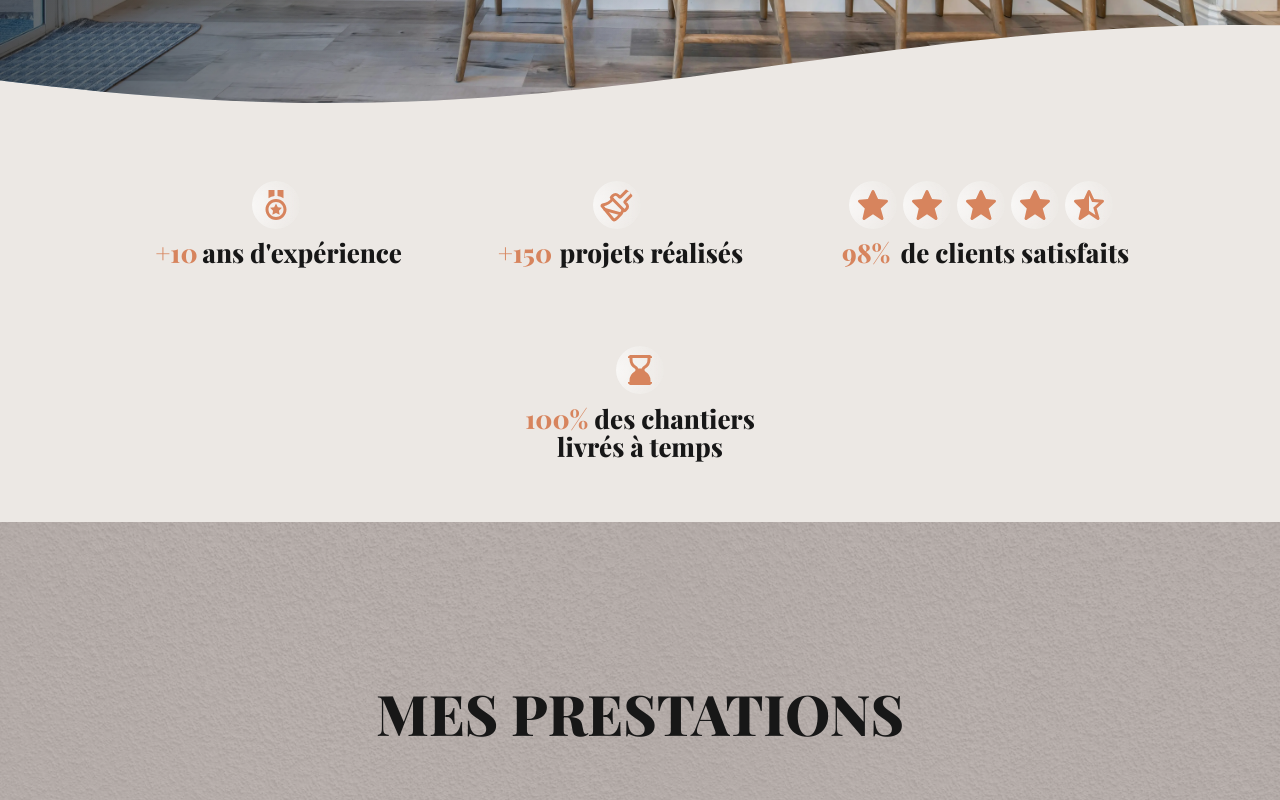
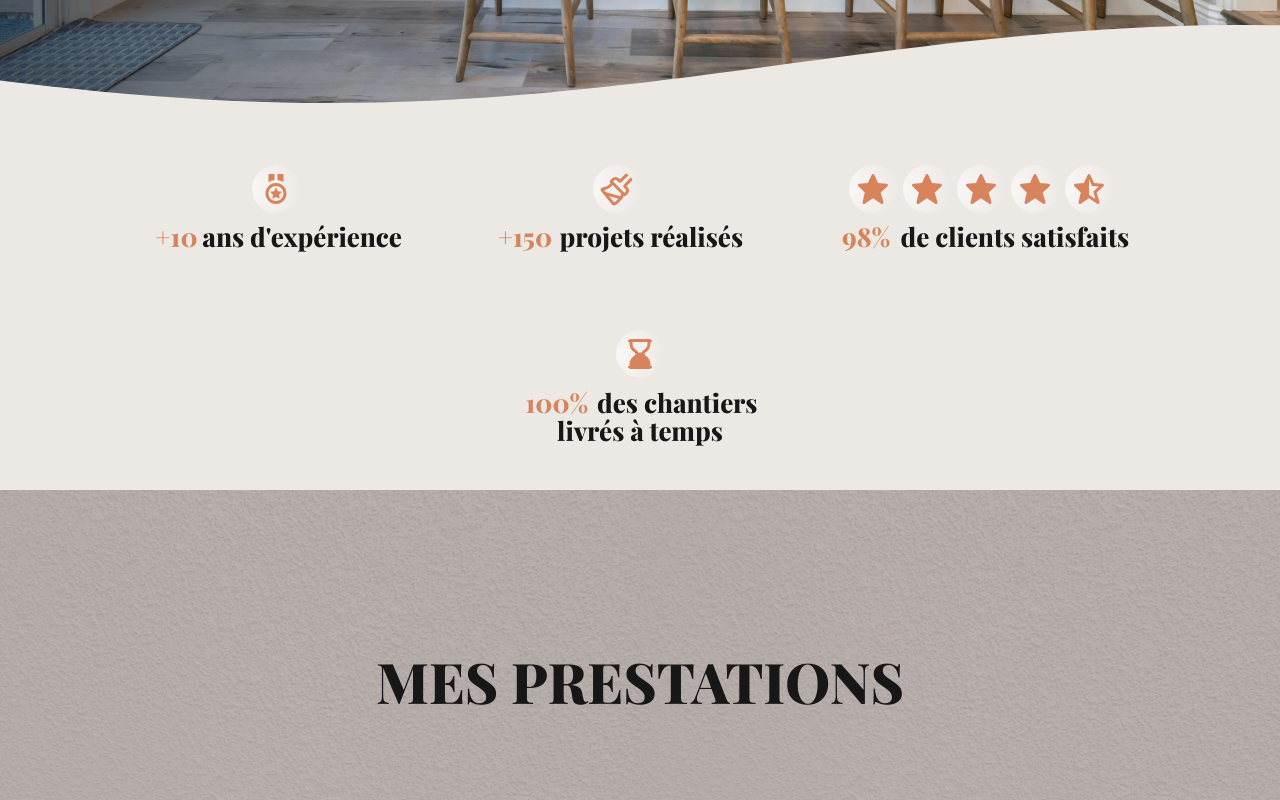
Before and after one commit to aurelienog/renov, a Next.js app: page / in a window 1280 px wide. Shown: the part 660-1460 px from the top of the page. Built offline with nearby package versions, Linux system fonts and the light colour scheme; a web font is replaced by a local one.

Commit message:
fixed trust section dvh

```diff
--- a/src/data/data.tsx
+++ b/src/data/data.tsx
@@ -74,7 +74,7 @@ export const statistics : TrustStatistic[] = [{
   stat: 100,
   information: " des chantiers livrés à temps",
   suffix: "%",
-  characters: 3
+  characters: 4
 }, ]
 
 export const columns: Column[] = [{
--- a/src/sections-home/trust-section/TrustSection.tsx
+++ b/src/sections-home/trust-section/TrustSection.tsx
@@ -8,7 +8,7 @@ import { TrustStatistic } from '@/models/interfaces';
 function TrustSection(): JSX.Element {
 
   return (
-    <section className={`full-width ${styles.section}`}>
+    <section className={`full-width section ${styles.section}`}>
       {statistics.map((stat: TrustStatistic, index: number) => (
         <article key={index} className={styles.article}>
           {Array.isArray(stat.icon) ? (
--- a/src/sections-home/trust-section/styles.module.css
+++ b/src/sections-home/trust-section/styles.module.css
@@ -3,7 +3,7 @@
   flex-wrap: wrap;
   gap: 2rem;
   justify-content: center;
-  padding: 2rem 4rem;
+  padding: 2dvh 4rem;
 
   & h3 {
     padding: 0.4em 0.4em;
```
